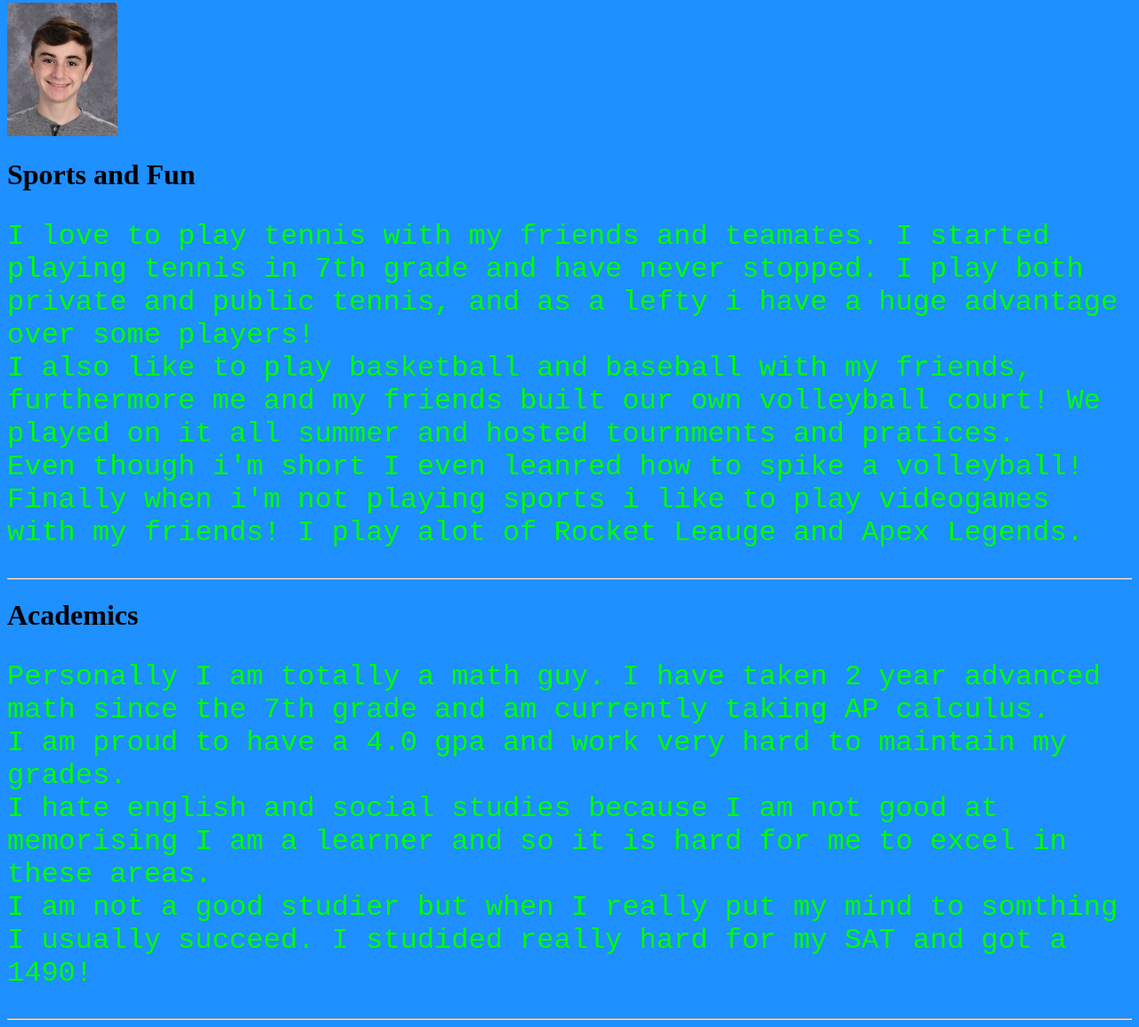
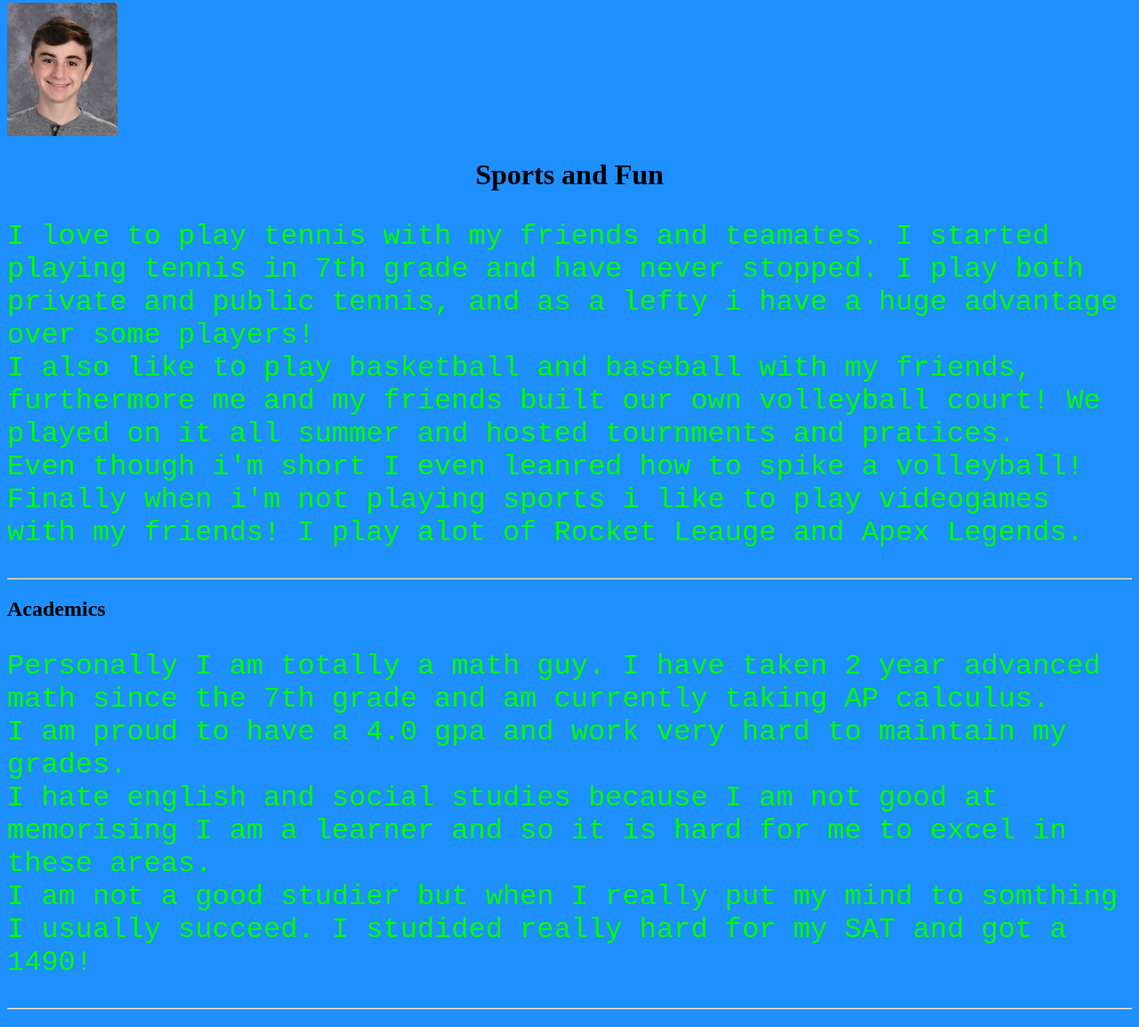
Before and after one commit to samaronson1/samaronson1.github.io, a plain HTML site: page index.html in a window 1280 px wide. Shown: the part 5-1159 px from the top of the page at 89% size. Drawn offline with Linux system fonts and the light colour scheme.

Commit message:
Update index.html

```diff
--- a/index.html
+++ b/index.html
@@ -7,16 +7,16 @@
 <body style="background-color:DodgerBlue;">
 <img src="sam.jpg" alt="Sam">
 
-<h1>Sports and Fun</h1>
+<h1 style="text-align:center;">Sports and Fun</h1>
 
-<p style="font-size:200%; font-family:'Courier New'; color:Lime;"> I love to play tennis with my friends and teamates. I started playing tennis in 7th grade and have never stopped. I play both private and public tennis, and as a lefty i have a huge advantage over some players!<br>
+<p style="font-size:200%; font-family:'Courier New'; color:Lime; text-align:left;"> I love to play tennis with my friends and teamates. I started playing tennis in 7th grade and have never stopped. I play both private and public tennis, and as a lefty i have a huge advantage over some players!<br>
 I also like to play basketball and baseball with my friends, furthermore me and my friends built our own volleyball court! We played on it all summer and hosted tournments and pratices. <br>Even though i'm short I even leanred how to spike a volleyball!
 <br>Finally when i'm not playing sports i like to play videogames with my friends! I play alot of Rocket Leauge and Apex Legends.
 </p>
 <hr>
 
-<h1>Academics</h1>
-<p style="font-size:200%; font-family:'Courier New'; color:Lime;"> Personally I am totally a math guy. I have taken 2 year advanced math since the 7th grade and am currently taking AP calculus.<br> I am proud to have a 4.0 gpa and work very hard to maintain my grades.<br> I hate english and social studies because I am not good at memorising I am a learner and so it is hard for me to excel in these areas.
+<h2>Academics</h2>
+<p style="font-size:200%; font-family:'Courier New'; color:Lime; text-align:left;"> Personally I am totally a math guy. I have taken 2 year advanced math since the 7th grade and am currently taking AP calculus.<br> I am proud to have a 4.0 gpa and work very hard to maintain my grades.<br> I hate english and social studies because I am not good at memorising I am a learner and so it is hard for me to excel in these areas.
 <br>I am not a good studier but when I really put my mind to somthing I usually succeed. I studided really hard for my SAT and got a 1490!</p>
 <hr>
 
```
